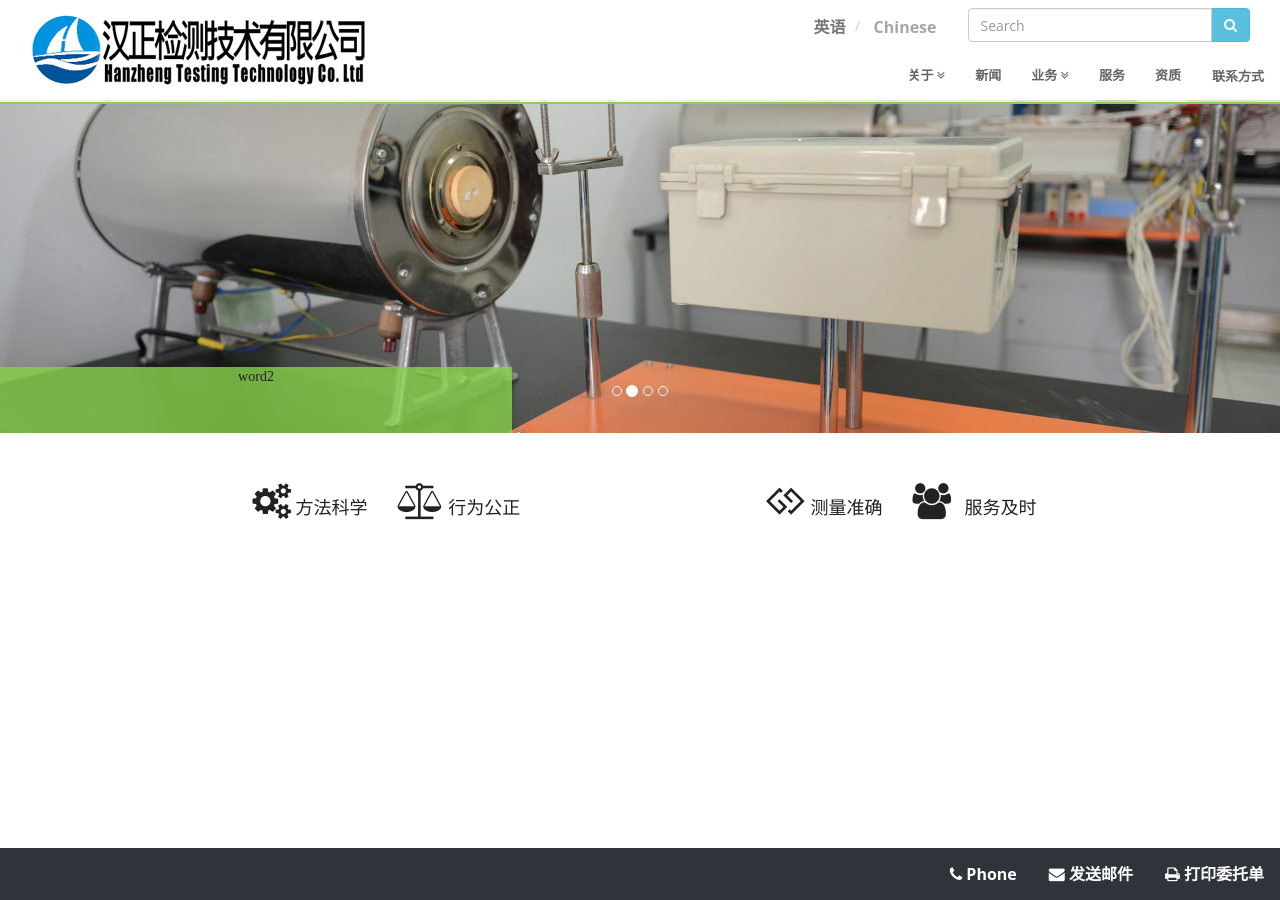
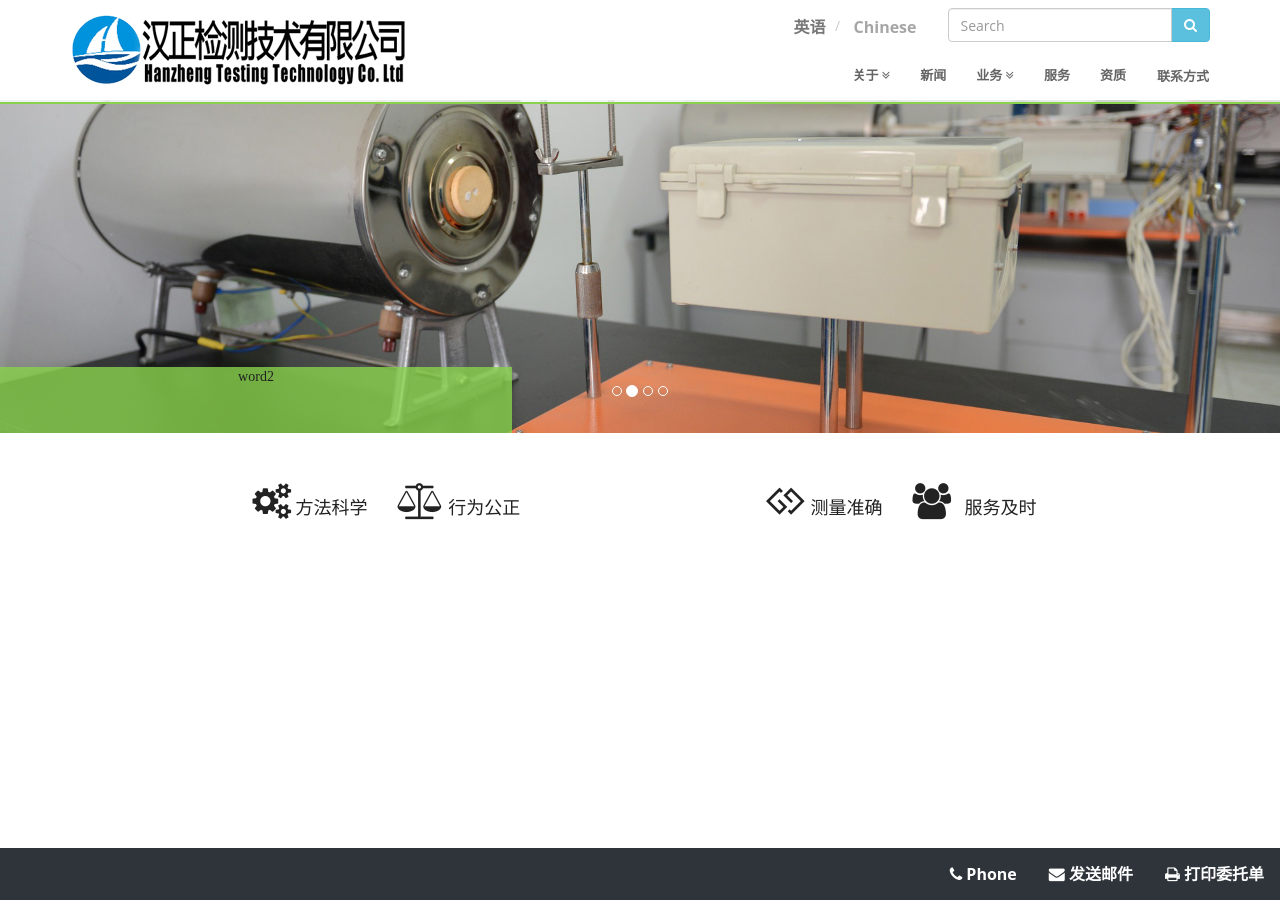
Before and after one commit to Hzinsp/Hzinsp.github.io, a Jekyll site: the page built from index.html, in a window 1280 px wide and 900 px high. Built offline with Jekyll 4.4.1, drawn with Linux system fonts in a browser that asks for light colours.

Commit message:
template

```diff
--- a/_includes/indexnav.html
+++ b/_includes/indexnav.html
@@ -1,7 +1,7 @@
 <nav id="mainNav" class="navbar navbar-default navbar-fixed-top">
     <div class="container-fluid">
         <!--Brand picture-->
-        <div class="container-fluid">
+        <div class="container">
             <div class="navbar-brand page-scroll">
                 <img src="/img/head.png" class="img-responsive" alt="Responsive image">
             </div>
@@ -41,6 +41,7 @@
         </div>
 
         <!-- Collect the nav links, forms, and other content for toggling -->
+        <div class="container">
         <div class="collapse navbar-collapse" id="navbar-collapse-1">
             <ul class="nav navbar-nav navbar-right">
                 <li>
@@ -118,6 +119,7 @@
                 </li>
             </ul>
         </div>
+        </div>
         <!-- /.navbar-collapse -->
     </div>
     <!-- /.container-fluid -->
--- a/_sass/_base.scss
+++ b/_sass/_base.scss
@@ -169,6 +169,7 @@ aside {
         }
     }
 }
+
 
 .navbar-default {
     background-color: white;
```
